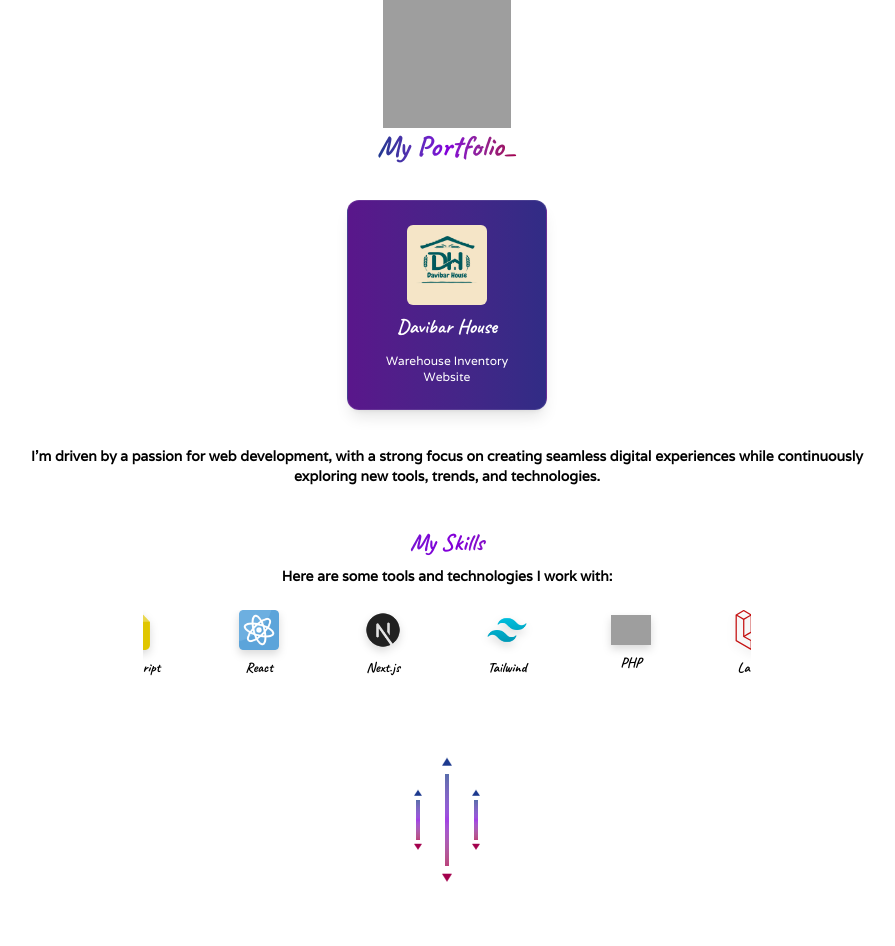
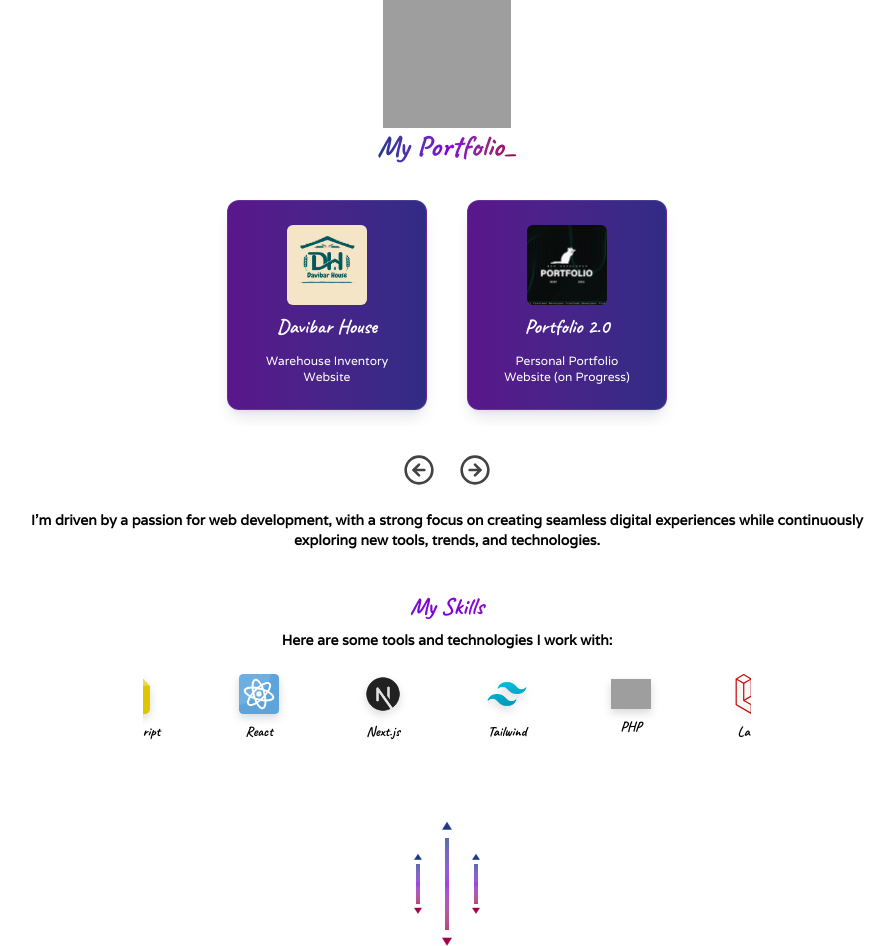
Before and after one commit to enggipratama/porto, a Next.js app: page /Page/Portofolio in a window 1280 px wide. Shown: the whole page, without its empty margins (193-1088 px from the left). Before the commit the page ends 882 px from the top, so only its background shows below. Built offline with nearby package versions, Linux system fonts and the light colour scheme; grey boxes are pictures that could not be loaded; a web font is replaced by a local one.

Commit message:
add new project

```diff
--- a/src/app/Page/About/page.tsx
+++ b/src/app/Page/About/page.tsx
@@ -12,6 +12,7 @@ export default function About() {
         height={90}
         src="/content/shooting-star.gif?v=2"
         alt="About Icon"
+        unoptimized
         className="sm:w-32 sm:h-32 mx-auto mt-0 sm:mt-5"
       />
 
--- a/src/app/Page/Home/page.tsx
+++ b/src/app/Page/Home/page.tsx
@@ -14,6 +14,7 @@ export default function Page() {
         height={90}
         src="/content/ship.gif?v=2"
         alt="Home Icon"
+        unoptimized
         className=" sm:w-32 sm:h-32 mx-auto mt-0 sm:mt-5"
       />
 
--- a/src/app/Page/Portofolio/page.tsx
+++ b/src/app/Page/Portofolio/page.tsx
@@ -14,11 +14,12 @@ export default function Portofolio() {
         height={90}
         src="/content/moon.gif?v=2"
         alt="Porto Icon"
+        unoptimized
         className="sm:w-32 sm:h-32 mx-auto"
       />
 
       <h1 className="text-3xl mb-2 font-bold text-center text-transparent bg-clip-text bg-gradient-to-r from-blue-900 via-purple-700 to-pink-800">
-      My Portfolio_
+        My Portfolio_
       </h1>
       <div className="items-center">
         <CardSection />
--- a/src/components/Card.tsx
+++ b/src/components/Card.tsx
@@ -39,12 +39,29 @@ export default function MyCardSection() {
           alt: "GitHub Logo",
         },
         {
-          url: "https://davibar-house.vercel.app",
+          url: "https://davibar.enggipratama.my.id",
           icon: "/content/link.png",
           alt: "Live Demo",
         },
       ],
       image: "/content/davibar.png",
+    },
+    {
+      title: "Portfolio 2.0",
+      content: "Personal Portfolio Website (on Progress)",
+      footer: [
+        {
+          url: "https://github.com/enggipratama/megp-web",
+          icon: "/content/white-github.png",
+          alt: "GitHub Logo",
+        },
+        {
+          url: "https://megp.enggipratama.my.id",
+          icon: "/content/link.png",
+          alt: "Live Demo",
+        },
+      ],
+      image: "/content/porto.png",
     },
   ];
 
--- a/src/components/Logonavbar.tsx
+++ b/src/components/Logonavbar.tsx
@@ -62,6 +62,7 @@ const FloatingLogoWithMenu: React.FC = () => {
             height={100}
             src="/content/moonnav.gif"
             alt="Moon Logo"
+            unoptimized
             className="w-[clamp(3rem,3vw,3rem)] h-auto transition-transform duration-200 hover:scale-110"
           />
           <h1
```
Also changed, not shown: public/content/porto.png (added).
